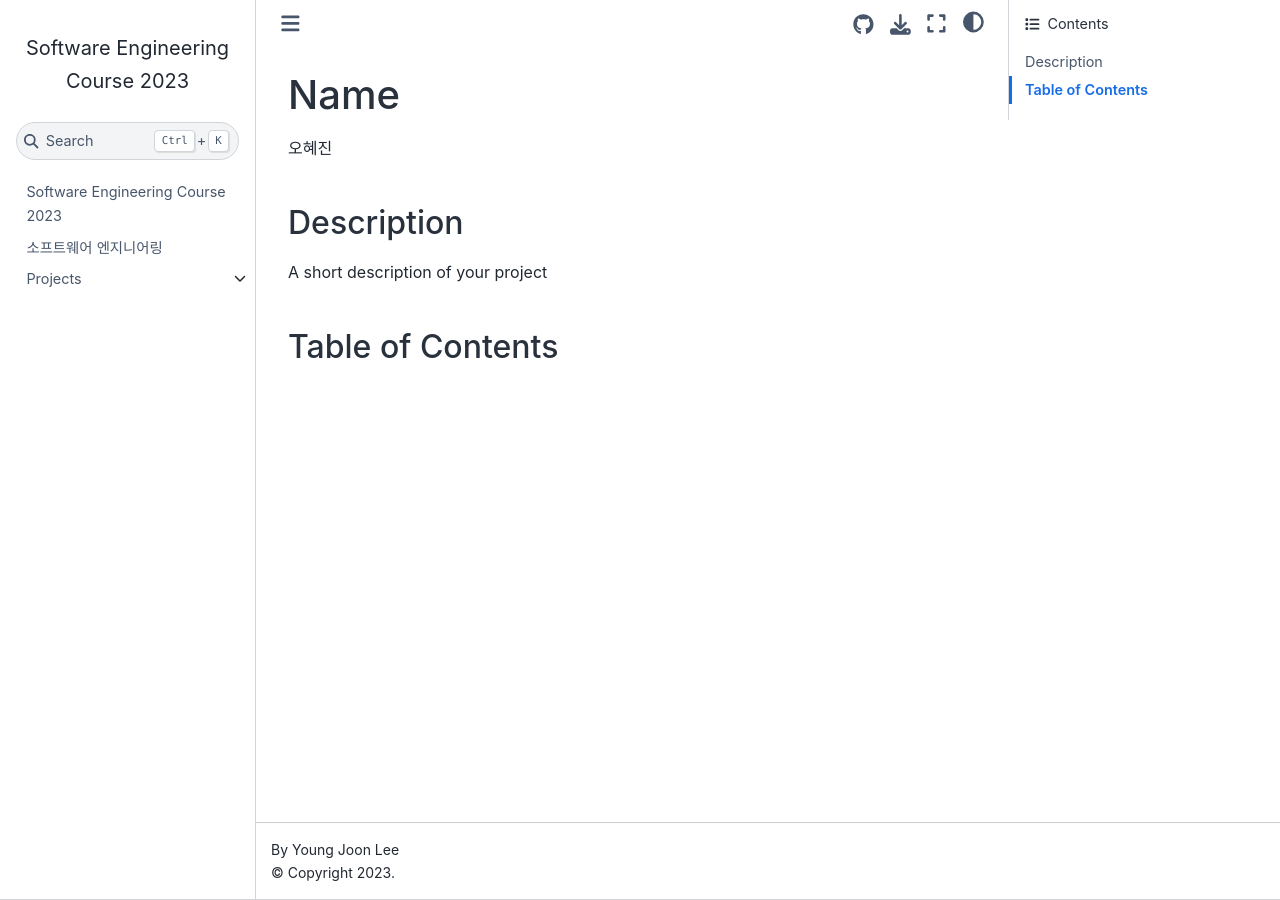
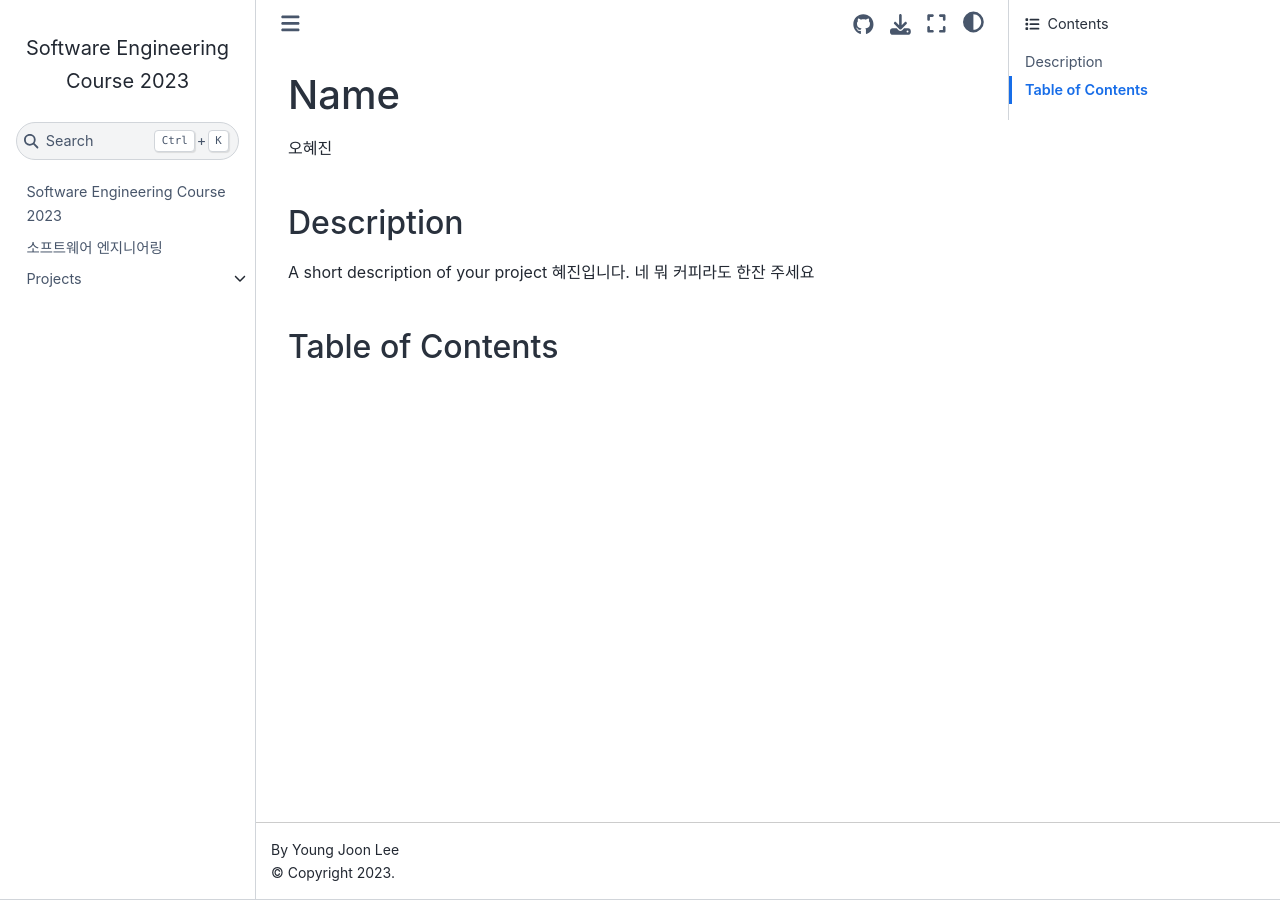
Before and after one commit to sadey7645/softeng-2023, a Jupyter Book: the page built from book/projects/202321012/index.md, in a window 1280 px wide. Built offline with Jupyter Book 1.0.4 settings and Sphinx 7.4.7 and the Sphinx Book theme 1.1.4, drawn with Linux system fonts in a browser that asks for light colours.

Commit message:
중간과제 제출

```diff
--- a/book/projects/202321012/index.md
+++ b/book/projects/202321012/index.md
@@ -5,6 +5,7 @@
 ## Description
 
 A short description of your project
+혜진입니다. 네 뭐 커피라도 한잔 주세요
 
 ## Table of Contents
 
```
Also changed, not shown: src/202321012/README.md.
